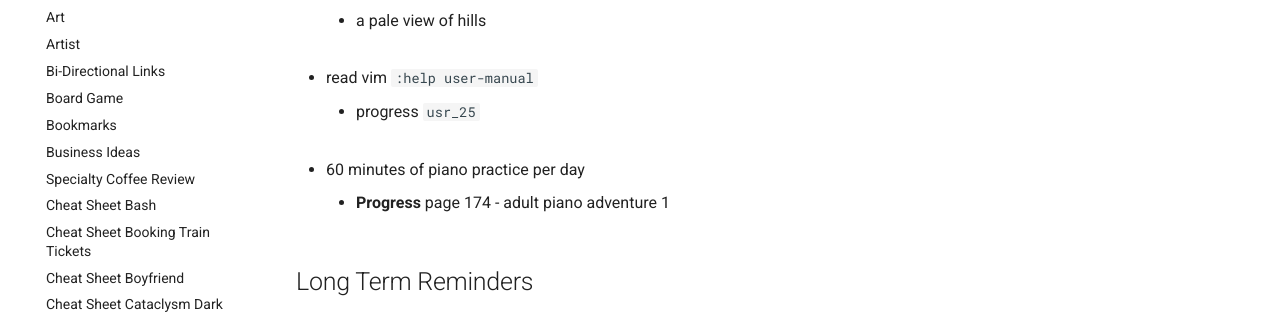
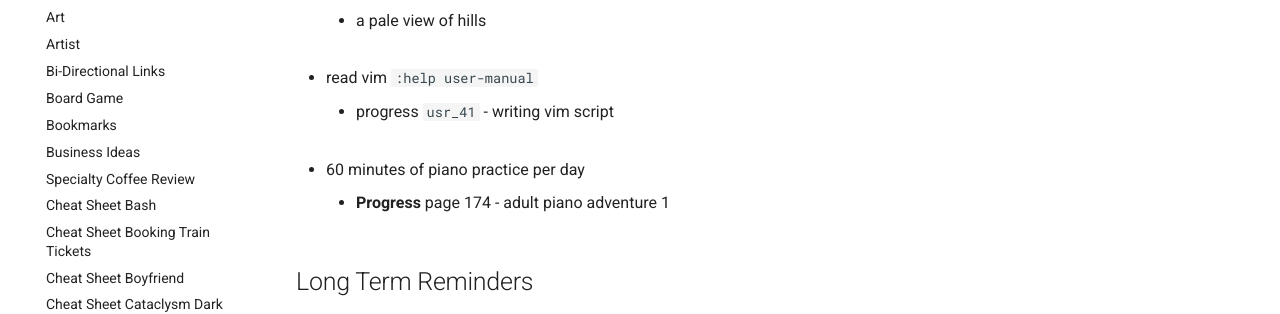
Before and after one commit to ynotstartups/notes, an MkDocs documentation site: the page built from notes/reminders.md, in a window 1280 px wide. Shown: the part 247-561 px from the top of the page. Built offline with MkDocs 1.6.1 and Material for MkDocs 9.7.7, drawn with Linux system fonts in a browser that asks for light colours.

Commit message:
update progress

```diff
--- a/notes/reminders.md
+++ b/notes/reminders.md
@@ -7,7 +7,7 @@
 
 - read vim `:help user-manual`
 
-  - progress `usr_25`
+  - progress `usr_41` - writing vim script
 
 - 60 minutes of piano practice per day
 
```
